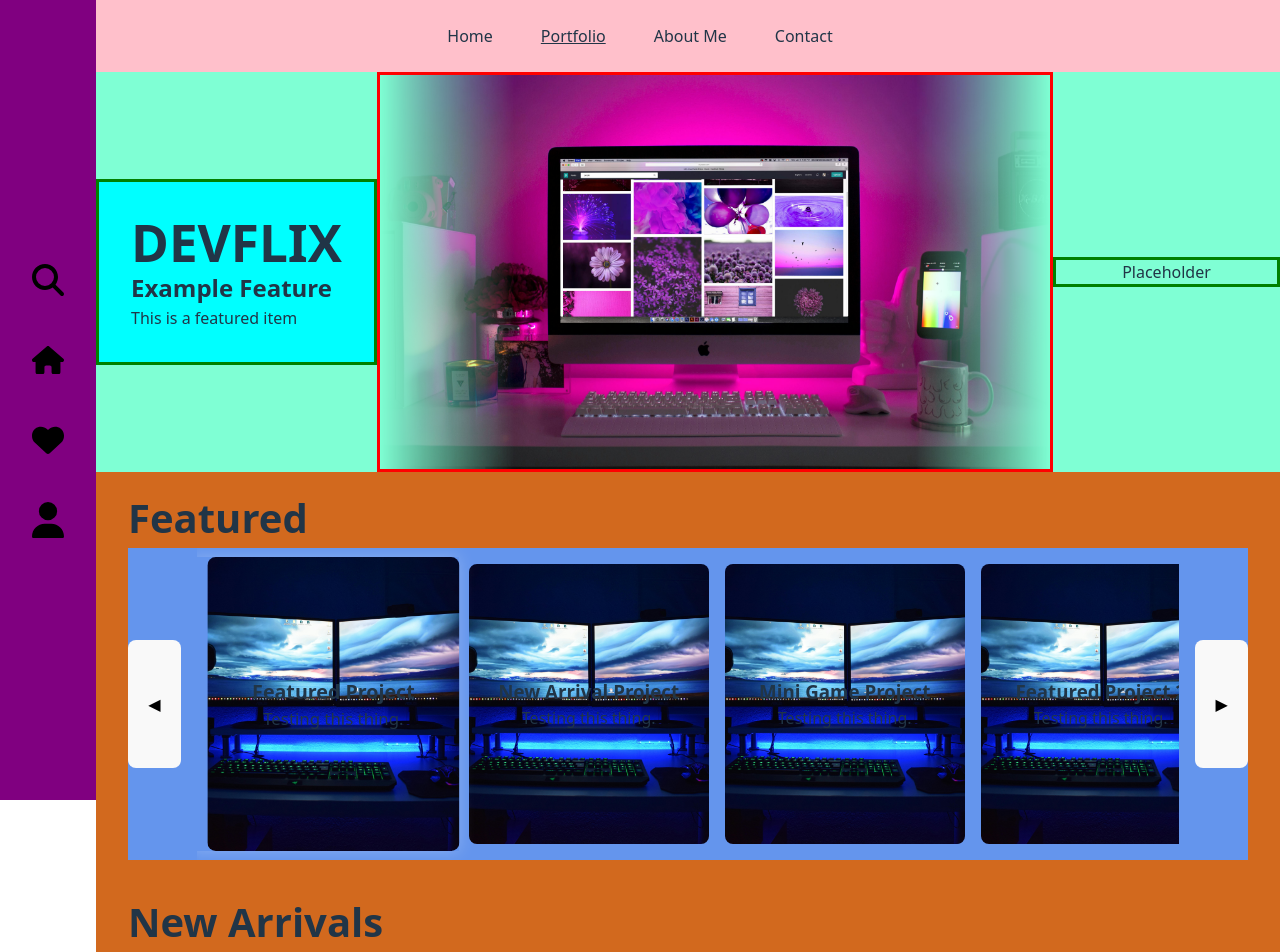
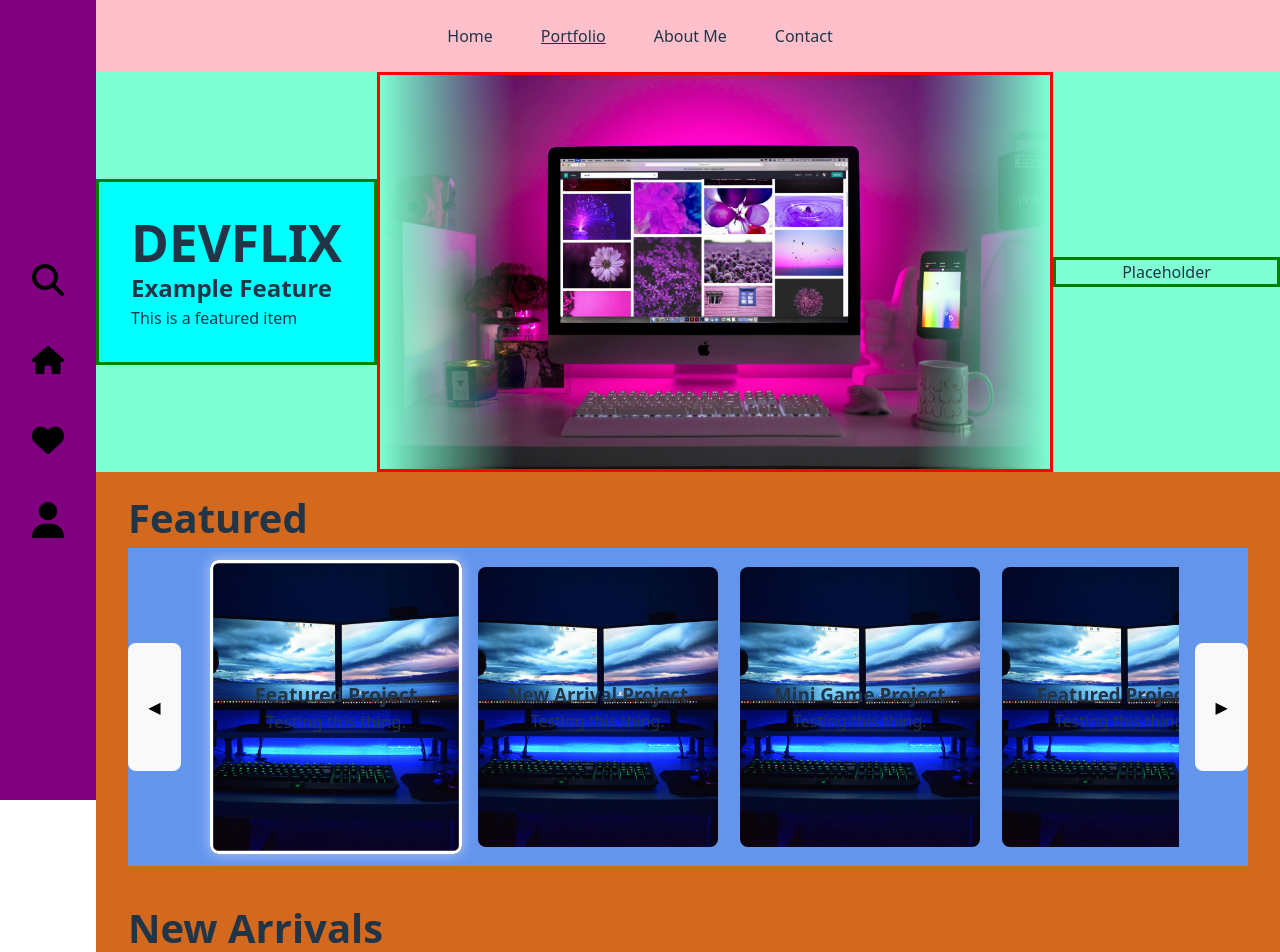
Before and after one commit to nrcoover/nrcoover-portfolio, a React (Vite) app in the folder ncoover-website/: page /portfolio in a window 1280 px wide. Shown: the top 952 px of the page. Built offline with nearby package versions, Linux system fonts and the light colour scheme.

Commit message:
Fix resizing glitch
Switch border with outline css property

```diff
--- a/ncoover-website/src/components/portfolio/project-card/ProjectCard.module.css
+++ b/ncoover-website/src/components/portfolio/project-card/ProjectCard.module.css
@@ -1,10 +1,10 @@
 .coverArtContainer {
+	box-sizing: border-box;
 	display: flex;
 	height: 35vh;
 	width: 30vh;
 	overflow: hidden;
 	flex: 100%;
-	margin-left: 1rem;
 	align-items: center;
 	justify-content: center;
 }
@@ -22,6 +22,8 @@
 }
 
 .projectCard {
+	box-sizing: border-box;
+	margin: 3px;
 	transition:
 		transform 0.3s ease,
 		box-shadow 0.3s ease;
@@ -29,6 +31,13 @@
 
 .selected {
 	transform: scale(1.05);
-	box-shadow: 0 0 15px rgba(255, 255, 255, 0.25);
+	outline: 3px solid rgb(255, 255, 255);
+	outline-offset: -3px;
+	border-radius: 8px;
+	box-shadow: 0px 0px 12px rgba(255, 255, 255, 0.5);
 	z-index: 2;
 }
+
+.projectSpacer {
+	margin-left: 1rem;
+}
--- a/ncoover-website/src/components/portfolio/project-card/ProjectCard.tsx
+++ b/ncoover-website/src/components/portfolio/project-card/ProjectCard.tsx
@@ -28,6 +28,7 @@ const ProjectCard = ({
 	};
 
 	return (
+		<div className={classes.projectSpacer}>
 			<article
 				role="group"
 				aria-label={project.title}
@@ -47,6 +48,7 @@ const ProjectCard = ({
 					</div>
 				</div>
 			</article>
+		</div>
 	);
 };
 
```
Lines whose indentation alone changed are shown as unchanged.
